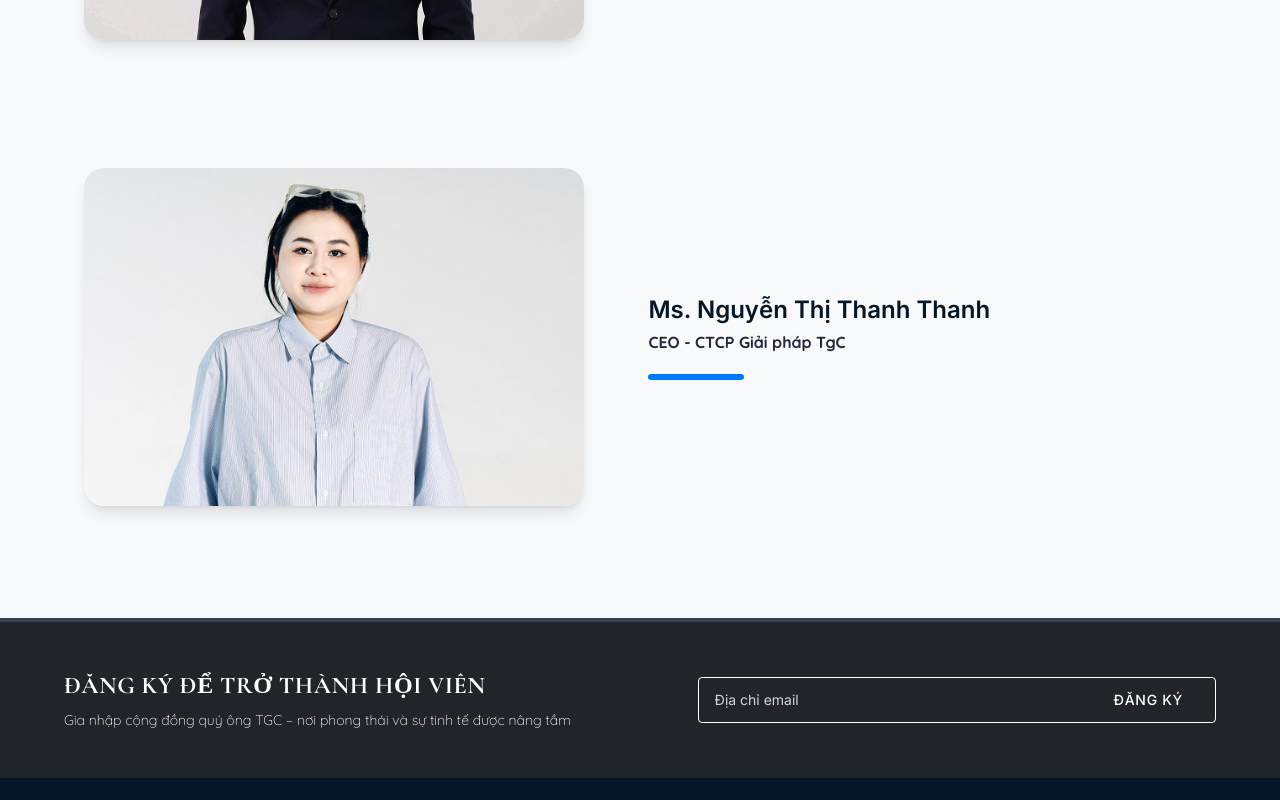
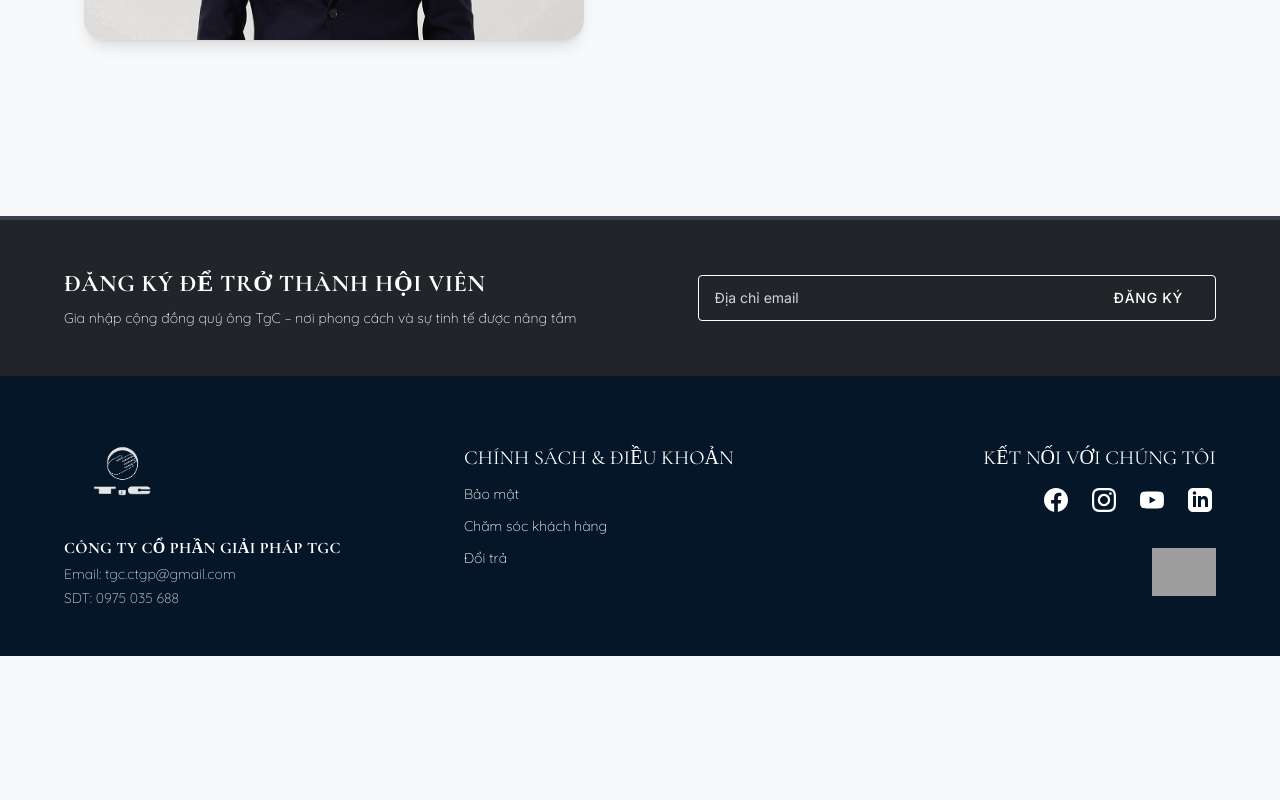
Before and after one commit to Quandz11/tgc, a React (Vite) app: page / in a window 1280 px wide. Shown: the part 1300-2100 px from the top of the page. After the commit the page ends 1956 px from the top, so only its background shows below. Built offline with nearby package versions, Linux system fonts and the light colour scheme; grey boxes are pictures that could not be loaded.

Commit message:
Update contact email and enhance content in multiple components

```diff
--- a/src/components/common/Footer.jsx
+++ b/src/components/common/Footer.jsx
@@ -16,7 +16,7 @@ const Footer = () => {
           <div className="space-y-1">
             <h4 className="font-['Cormorant_Garamond'] text-white font-bold text-base uppercase tracking-wide">Công Ty Cổ Phần Giải Pháp TGC</h4>
             <div className="font-['Quicksand'] text-gray-300 text-sm space-y-1 font-light">
-              <p>Email: tgc.ctcp@gmail.com</p>
+              <p>Email: tgc.ctgp@gmail.com</p>
               <p>SDT: 0975 035 688</p>
             </div>
           </div>
--- a/src/components/common/SimpleBanner.jsx
+++ b/src/components/common/SimpleBanner.jsx
@@ -11,6 +11,16 @@ const SimpleBanner = () => {
             className="w-full h-auto object-cover min-h-[250px] md:min-h-[400px]"
             src={heroBanner}
         />
+        <div className="absolute bottom-24 left-0 right-0 flex items-center justify-center">
+          <div className="text-center px-4 bg-white bg-opacity-90 py-8 px-8 rounded-lg shadow-lg">
+            <h2 className="text-black text-lg md:text-2xl font-bold mb-4">
+              CỔ ÁO SƠ MI KHI KHÔNG MẶC ÁO KHOÁC NGOÀI
+            </h2>
+            <p className="text-black text-xs md:text-sm">
+              (Ảnh 5 mẫu có vest: CỔ ÁO SƠ MI - KHI MẶC VỚI VEST/ÁO KHOÁC NGOÀI, 2 ĐẦU LÁ CỔ KHÉP GẦN NHAU)
+            </p>
+          </div>
+        </div>
       </div>
     </section>
   );
--- a/src/components/home/AuthorSection.jsx
+++ b/src/components/home/AuthorSection.jsx
@@ -23,11 +23,11 @@ const AuthorSection = () => {
           <div className="w-full md:w-[50%] flex flex-col justify-center text-left pl-0 md:pl-4">
             <h3 className="text-2xl font-bold text-primary mb-3">Mr. Dương Anh Tuấn</h3>
             <p className="font-['Quicksand'] text-justify leading-[100%] tracking-normal text-gray-800 mb-6">
-              Tác giả Sáng Chế Cổ Áo Sơ Mi đã được Cục Sở Hữu Trí Tuệ Cấp Bằng Độc Quyền Sáng Chế
+              Tác giả Bằng độc quyền Sáng Chế Cổ Áo Sơ Mi
             </p>
             <p className="text-base text-gray-700 leading-relaxed mb-6">
               “Cổ Áo Sao Mi - sáng chế của người Việt - được bảo hộ độc quyền toàn cầu.
-              <br/>
+              <br />
               Không chỉ là thời trang. Đây là thành tựu trí tuệ”
             </p>
             <div className="w-24 h-1.5 bg-secondary rounded-full"></div>
@@ -35,28 +35,7 @@ const AuthorSection = () => {
         </div>
       </section>
 
-      <section className="px-5 py-8 max-w-6xl mx-auto">
-        <div className="flex flex-col md:flex-row gap-8 md:gap-12 items-center">
-          {/* Ms. Thanh Image */}
-          <div className="w-full md:w-[45%] rounded-[20px] overflow-hidden shadow-lg bg-white relative group">
-              <div className="absolute inset-0 bg-black/5 opacity-0 group-hover:opacity-10 transition-opacity"></div>
-              <img
-                alt="Portrait of Ms. Nguyễn Thị Thanh Thanh"
-                className="w-full h-auto object-cover"
-                src={msThanhImg}
-              />
-          </div>
 
-          {/* Ms. Thanh Text */}
-          <div className="w-full md:w-[50%] flex flex-col justify-center text-left pl-0 md:pl-4">
-            <h3 className="text-2xl font-bold text-primary mb-2">Ms. Nguyễn Thị Thanh Thanh</h3>
-            <p className="font-['Quicksand'] font-bold text-justify leading-[100%] tracking-normal text-gray-800 mb-6">
-              CEO - CTCP Giải pháp TgC
-            </p>
-            <div className="w-24 h-1.5 bg-secondary rounded-full"></div>
-          </div>
-        </div>
-      </section>
     </div>
   );
 };
--- a/src/components/home/Membership.jsx
+++ b/src/components/home/Membership.jsx
@@ -7,7 +7,7 @@ const Membership = () => {
       <div className="max-w-6xl mx-auto flex flex-col md:flex-row items-center justify-between gap-8">
         <div className="md:w-1/2 text-center md:text-left">
           <h3 className="font-['Cormorant_Garamond'] text-lg md:text-2xl font-bold mb-2 uppercase tracking-wide">ĐĂNG KÝ ĐỂ TRỞ THÀNH HỘI VIÊN</h3>
-          <p className="font-['Quicksand'] text-white text-sm font-light">Gia nhập cộng đồng quý ông TGC – nơi phong thái và sự tinh tế được nâng tầm</p>
+          <p className="font-['Quicksand'] text-white text-sm font-light">Gia nhập cộng đồng quý ông TgC – nơi phong cách và sự tinh tế được nâng tầm</p>
         </div>
         <div className="w-full md:w-[45%]">
             <div className="flex w-full border border-white rounded-[4px] overflow-hidden">
```
Lines whose indentation alone changed are shown as unchanged.
